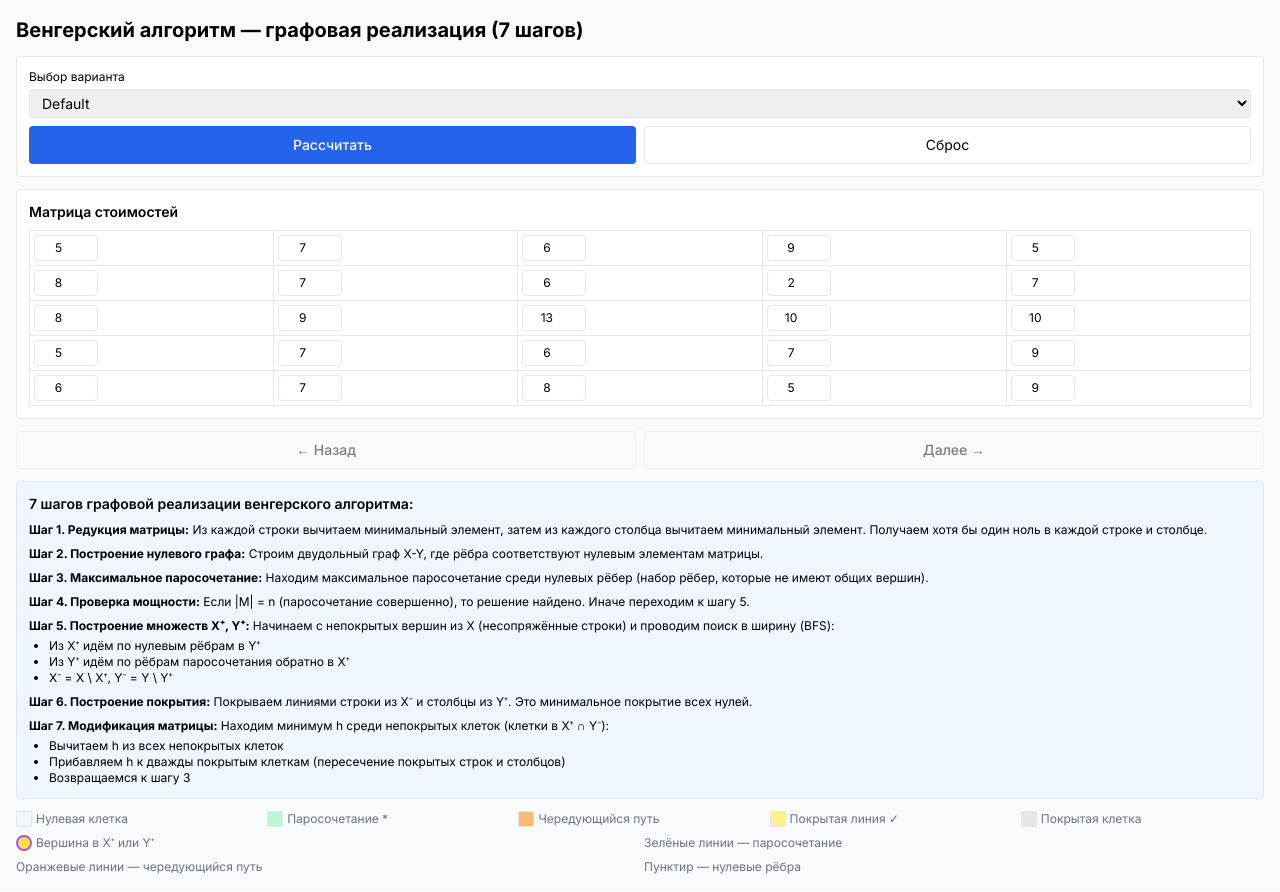
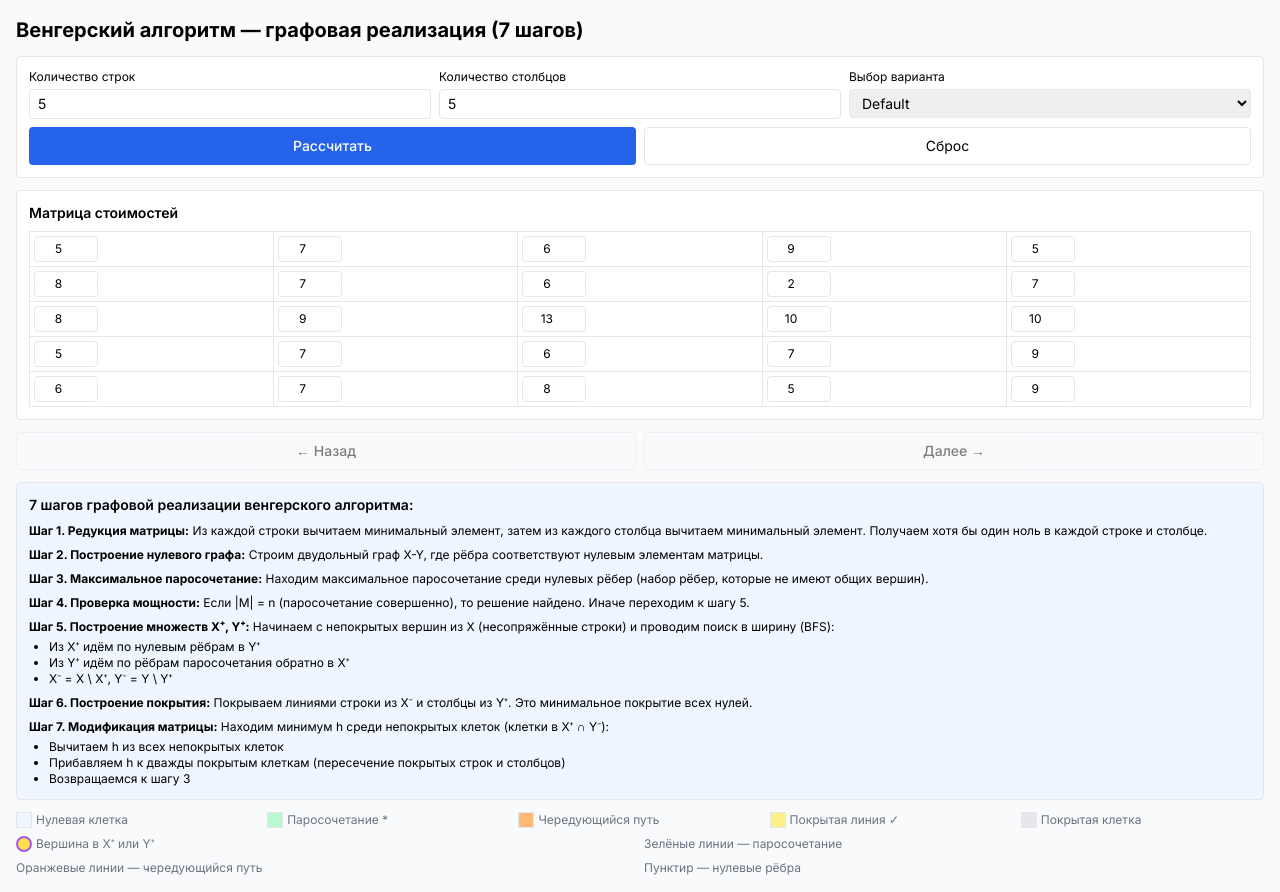
Before and after one commit to CreatorOfMiracle/mgtu_bozhko_rk1, a Next.js app: page / in a window 1280 px wide. Built offline with nearby package versions, Linux system fonts and the light colour scheme.

Commit message:
Refactor HungarianGraphVisualization component to improve matrix handling; add error checking for non-square matrices and empty cells; enhance row and column management with dedicated state and input controls.

```diff
--- a/components/NWCornerStepper.tsx
+++ b/components/NWCornerStepper.tsx
@@ -617,7 +617,9 @@ const predefinedMatrices: { [key: string]: Matrix } = {
 export default function HungarianGraphVisualization() {
   const [selectedVariant, setSelectedVariant] = useState('Default');
   const [matrix, setMatrix] = useState<Matrix>(predefinedMatrices['Default']);
-  const [n, setN] = useState(5);
+  const [rows, setRows] = useState(5);
+  const [cols, setCols] = useState(5);
+  const [error, setError] = useState<string>('');
 
   const [steps, setSteps] = useState<Step[]>([]);
   const [cursor, setCursor] = useState(0);
@@ -628,6 +630,23 @@ export default function HungarianGraphVisualization() {
   const canNext = cursor < steps.length - 1;
 
   const recompute = () => {
+    // Проверяем, что матрица квадратная для венгерского алгоритма
+    if (rows !== cols) {
+      setError('Ошибка: Для венгерского алгоритма матрица должна быть квадратной (количество строк = количеству столбцов)!');
+      return;
+    }
+
+    // Проверяем, что все клетки заполнены (не пустые и не null)
+    for (let i = 0; i < rows; i++) {
+      for (let j = 0; j < cols; j++) {
+        if (matrix[i][j] === null || matrix[i][j] === undefined || isNaN(matrix[i][j]) || matrix[i][j] === '' as any) {
+          setError('Ошибка: Не все клетки заполнены! Заполните все клетки матрицы.');
+          return;
+        }
+      }
+    }
+
+    setError('');
     const s = computeHungarianGraphSteps(matrix);
     setSteps(s);
     setCursor(0);
@@ -637,19 +656,53 @@ export default function HungarianGraphVisualization() {
     setSelectedVariant(variant);
     const newMatrix = predefinedMatrices[variant];
     if (newMatrix) {
-      setN(newMatrix.length);
+      setRows(newMatrix.length);
+      setCols(newMatrix[0].length);
       setMatrix(newMatrix);
       setSteps([]);
       setCursor(0);
+      setError('');
     }
+  };
+
+  const handleRowsChange = (newRows: number) => {
+    setRows(newRows);
+    // Создаём новую матрицу с новым количеством строк
+    const newMatrix: Matrix = Array.from({ length: newRows }, (_, i) =>
+      Array.from({ length: cols }, (_, j) =>
+        (matrix[i] && matrix[i][j] !== undefined) ? matrix[i][j] : null as any
+      )
+    );
+    setMatrix(newMatrix);
+    setSteps([]);
+    setCursor(0);
+    setError('');
+    setSelectedVariant('');
+  };
+
+  const handleColsChange = (newCols: number) => {
+    setCols(newCols);
+    // Создаём новую матрицу с новым количеством столбцов
+    const newMatrix: Matrix = Array.from({ length: rows }, (_, i) =>
+      Array.from({ length: newCols }, (_, j) =>
+        (matrix[i] && matrix[i][j] !== undefined) ? matrix[i][j] : null as any
+      )
+    );
+    setMatrix(newMatrix);
+    setSteps([]);
+    setCursor(0);
+    setError('');
+    setSelectedVariant('');
   };
 
   const resetAll = () => {
     setSelectedVariant('Default');
     setMatrix(predefinedMatrices['Default']);
-    setN(5);
+    setRows(5);
+    setCols(5);
     setSteps([]);
     setCursor(0);
+    setError('');
   };
 
   return (
@@ -659,6 +712,29 @@ export default function HungarianGraphVisualization() {
       {/* Панель управления */}
       <div className="border rounded p-3 bg-white mb-3">
         <div className="flex flex-col gap-2">
+          <div className="grid grid-cols-1 sm:grid-cols-3 gap-2">
+            <div className="w-full">
+              <label className="block text-xs mb-1">Количество строк</label>
+              <input
+                type="number"
+                min="2"
+                max="10"
+                value={rows}
+                onChange={e => handleRowsChange(Math.max(2, Math.min(10, +e.target.value || 2)))}
+                className="border rounded px-2 py-1 w-full text-sm"
+              />
+            </div>
+            <div className="w-full">
+              <label className="block text-xs mb-1">Количество столбцов</label>
+              <input
+                type="number"
+                min="2"
+                max="10"
+                value={cols}
+                onChange={e => handleColsChange(Math.max(2, Math.min(10, +e.target.value || 2)))}
+                className="border rounded px-2 py-1 w-full text-sm"
+              />
+            </div>
             <div className="w-full">
               <label className="block text-xs mb-1">Выбор варианта</label>
               <select
@@ -666,10 +742,12 @@ export default function HungarianGraphVisualization() {
                 onChange={e => handleVariantChange(e.target.value)}
                 className="border rounded px-2 py-1 w-full text-sm"
               >
+                <option value="">-- Выберите вариант --</option>
                 {Object.keys(predefinedMatrices).map(key => (
                   <option key={key} value={key}>{key}</option>
                 ))}
               </select>
+            </div>
           </div>
           <div className="grid grid-cols-2 gap-2">
             <button onClick={recompute} className="px-4 py-2 rounded bg-blue-600 text-white hover:bg-blue-700 text-sm font-medium">
@@ -679,6 +757,11 @@ export default function HungarianGraphVisualization() {
               Сброс
             </button>
           </div>
+          {error && (
+            <div className="p-3 bg-red-100 border border-red-400 text-red-700 rounded text-sm">
+              {error}
+            </div>
+          )}
           {steps.length > 0 && (
             <button
               onClick={() => setShowFinalAnswer(!showFinalAnswer)}
@@ -702,13 +785,21 @@ export default function HungarianGraphVisualization() {
                     <td key={j} className="border p-1">
                       <input
                         type="number"
-                        value={val}
+                        value={val === null || val === undefined ? '' : val}
+                        placeholder="-"
                         onChange={e => {
                           const next = matrix.map(r => [...r]);
-                          next[i][j] = +e.target.value || 0;
+                          const inputValue = e.target.value;
+                          if (inputValue === '') {
+                            next[i][j] = null as any;
+                          } else {
+                            const numValue = +inputValue;
+                            next[i][j] = isNaN(numValue) ? null as any : numValue;
+                          }
                           setMatrix(next);
                           setSteps([]);
                           setCursor(0);
+                          setError('');
                         }}
                         className="border rounded px-1 py-1 w-12 sm:w-16 text-center text-xs"
                       />
@@ -738,7 +829,7 @@ export default function HungarianGraphVisualization() {
                   <thead>
                     <tr>
                       <th className="border px-1 sm:px-3 py-1 sm:py-2 bg-gray-100"></th>
-                      {Array.from({ length: n }, (_, j) => (
+                      {Array.from({ length: cols }, (_, j) => (
                         <th key={j} className="border px-1 sm:px-3 py-1 sm:py-2 bg-gray-100 text-center">
                           {j + 1}
                         </th>
@@ -850,7 +941,7 @@ export default function HungarianGraphVisualization() {
                 <thead>
                   <tr>
                     <th className="border px-1 sm:px-2 py-1 bg-gray-100"></th>
-                    {Array.from({ length: n }, (_, j) => {
+                    {Array.from({ length: cols }, (_, j) => {
                       const yLabel = current.yLabels?.get(j);
                       // Зачёркнутые столбцы - это те, которых НЕТ в uncoveredCols
                       const isCrossed = current.uncoveredCols && !current.uncoveredCols.has(j);
@@ -963,8 +1054,8 @@ export default function HungarianGraphVisualization() {
             <div className="font-semibold text-sm mb-2">Двудольный граф</div>
             <svg viewBox="0 0 400 300" className="w-full h-48 sm:h-64 border">
               {/* Левая часть X (строки) */}
-              {Array.from({ length: n }, (_, i) => {
-                const y = 50 + (i * 200) / Math.max(1, n - 1);
+              {Array.from({ length: rows }, (_, i) => {
+                const y = 50 + (i * 200) / Math.max(1, rows - 1);
                 const isInXPlus = current.xPlus?.has(i);
                 const isInXMinus = current.xMinus?.has(i);
                 const xLabel = current.xLabels?.get(i);
@@ -992,8 +1083,8 @@ export default function HungarianGraphVisualization() {
               })}
 
               {/* Правая часть Y (столбцы) */}
-              {Array.from({ length: n }, (_, j) => {
-                const y = 50 + (j * 200) / Math.max(1, n - 1);
+              {Array.from({ length: cols }, (_, j) => {
+                const y = 50 + (j * 200) / Math.max(1, cols - 1);
                 const isInYPlus = current.yPlus?.has(j);
                 const isInYMinus = current.yMinus?.has(j);
                 const yLabel = current.yLabels?.get(j);
@@ -1022,8 +1113,8 @@ export default function HungarianGraphVisualization() {
 
               {/* Рёбра */}
               {current.zeroEdges?.map((edge, idx) => {
-                const y1 = 50 + (edge.row * 200) / Math.max(1, n - 1);
-                const y2 = 50 + (edge.col * 200) / Math.max(1, n - 1);
+                const y1 = 50 + (edge.row * 200) / Math.max(1, rows - 1);
+                const y2 = 50 + (edge.col * 200) / Math.max(1, cols - 1);
                 const isMatching = current.matching?.some(e => e.row === edge.row && e.col === edge.col);
                 const isInAugmentingPath = current.augmentingPath?.some(e => e.row === edge.row && e.col === edge.col);
 
```
Lines whose indentation alone changed are shown as unchanged.
